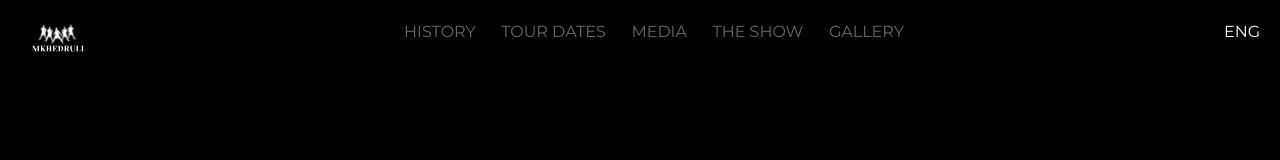
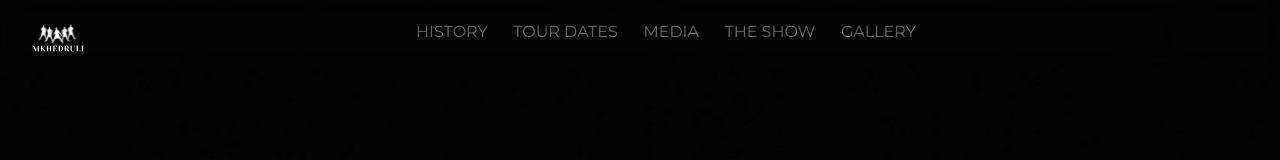
Before and after one commit to NNikusha/Mkhedruli, a Next.js app: page / in a window 1280 px wide. Shown: the top 160 px of the page. Built offline with nearby package versions, Linux system fonts and the light colour scheme.

Commit message:
Update Header.tsx

```diff
--- a/common/components/__organisms/Header/Header.tsx
+++ b/common/components/__organisms/Header/Header.tsx
@@ -70,7 +70,7 @@ const Header = () => {
           </Link>
         </div>
         <div className="flex gap-10">
-          <LangSwitcher />
+          {/* <LangSwitcher /> */}
           <BurgerBtn isOpen={burgerMenuOpen} setIsOpen={setBurgerMenuOpen} />
         </div>
         <div
```
